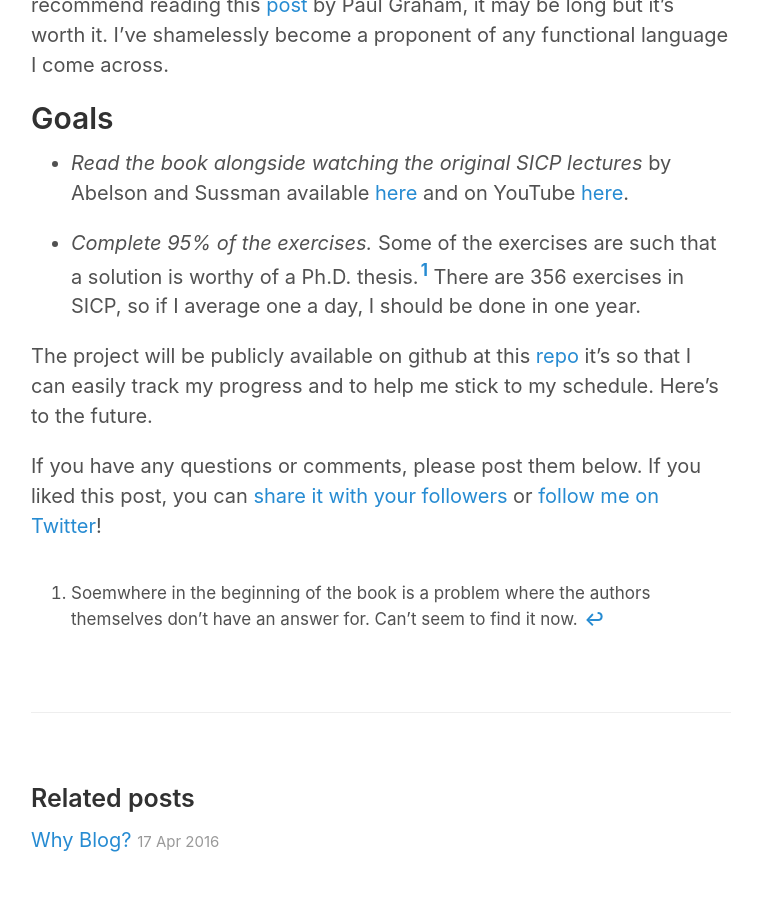
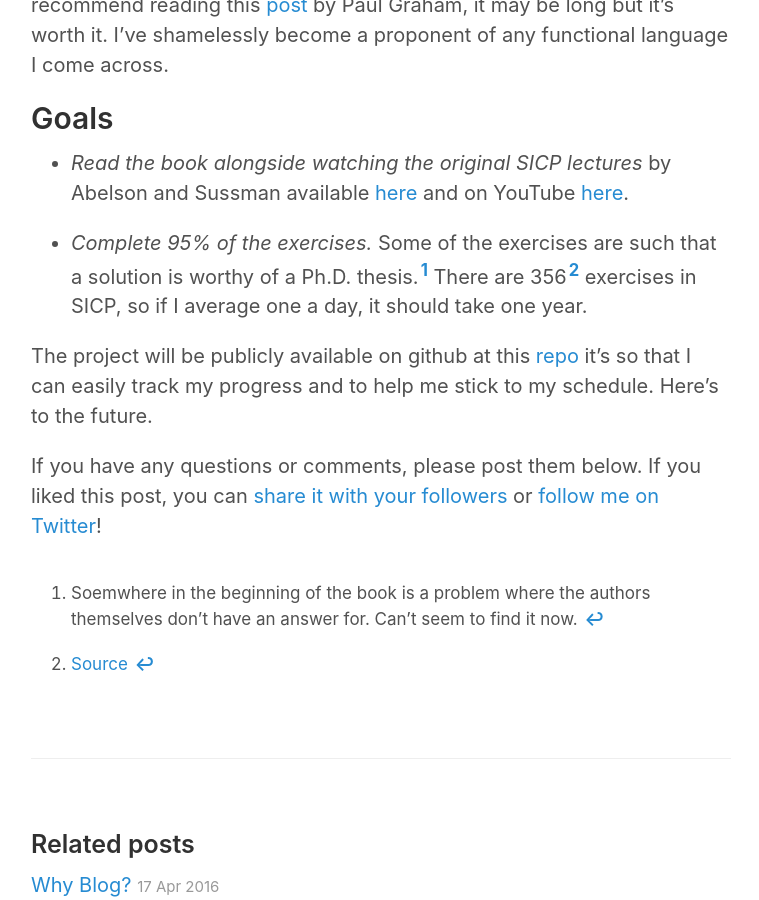
Before and after one commit to louisnow/louisnow.github.io, a Jekyll site: the page built from _posts/2016-04-18-sicp-challenge.markdown, in a window 1280 px wide and 900 px high, scrolled down 966 px. Shown: the whole window, without its empty margins (259-1018 px from the left). Built offline with Jekyll 4.4.1, drawn with Linux system fonts in a browser that asks for light colours; comment, search, counter and statistics services are not loaded.

Commit message:
add footnote

```diff
--- a/_posts/2016-04-18-sicp-challenge.markdown
+++ b/_posts/2016-04-18-sicp-challenge.markdown
@@ -17,9 +17,10 @@ I want to read SICP because functional programming fascinates me. It forces me t
 
 * <em>Read the book alongside watching the original SICP lectures</em> by Abelson and Sussman available [here](http://ocw.mit.edu/courses/electrical-engineering-and-computer-science/6-001-structure-and-interpretation-of-computer-programs-spring-2005/video-lectures/) and on YouTube [here](https://www.youtube.com/playlist?list=PLE18841CABEA24090).
 
-* <em>Complete 95% of the exercises.</em> Some of the exercises are such that a solution is worthy of a Ph.D. thesis.[^fn-footnote] There are 356 exercises in SICP, so if I average one a day, I should be done in one year.
+* <em>Complete 95% of the exercises.</em> Some of the exercises are such that a solution is worthy of a Ph.D. thesis.[^fn-footnote] There are 356[^fn-footnote2] exercises in SICP, so if I average one a day, it should take one year.
 
 The project will be publicly available on github at this [repo](https://github.com/louis9171/Scheme_SICP) it's so that I can easily track my progress and  to help me stick to my schedule. Here's to the future.
 
 [^fn-footnote]: Soemwhere in the beginning of the book is a problem where the authors themselves don't have an answer for. Can't seem to find it now.
+[^fn-footnote2]: [Source](http://eli.thegreenplace.net/2008/04/18/sicp-conclusion)
 {% include twitter_plug.html %}
```
